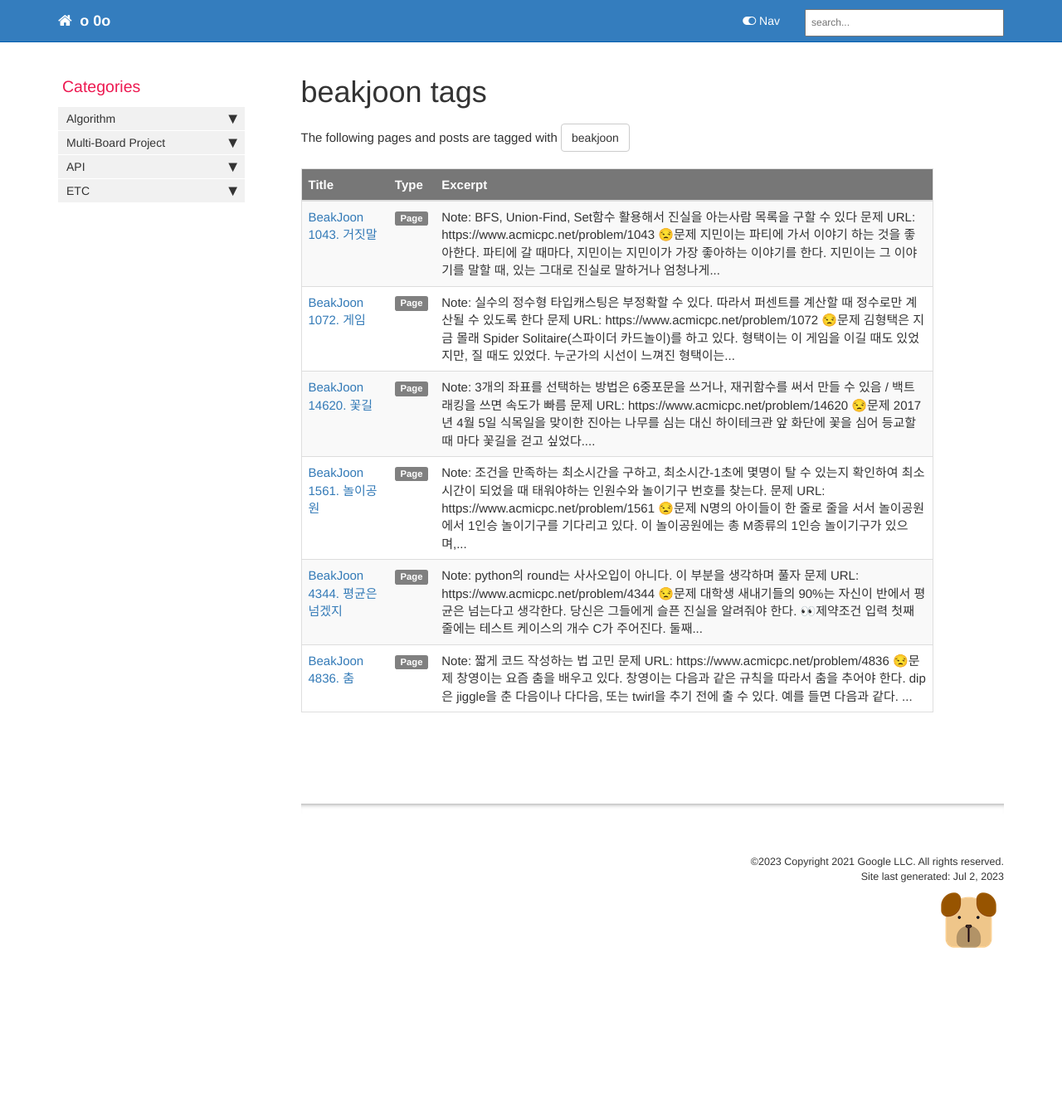
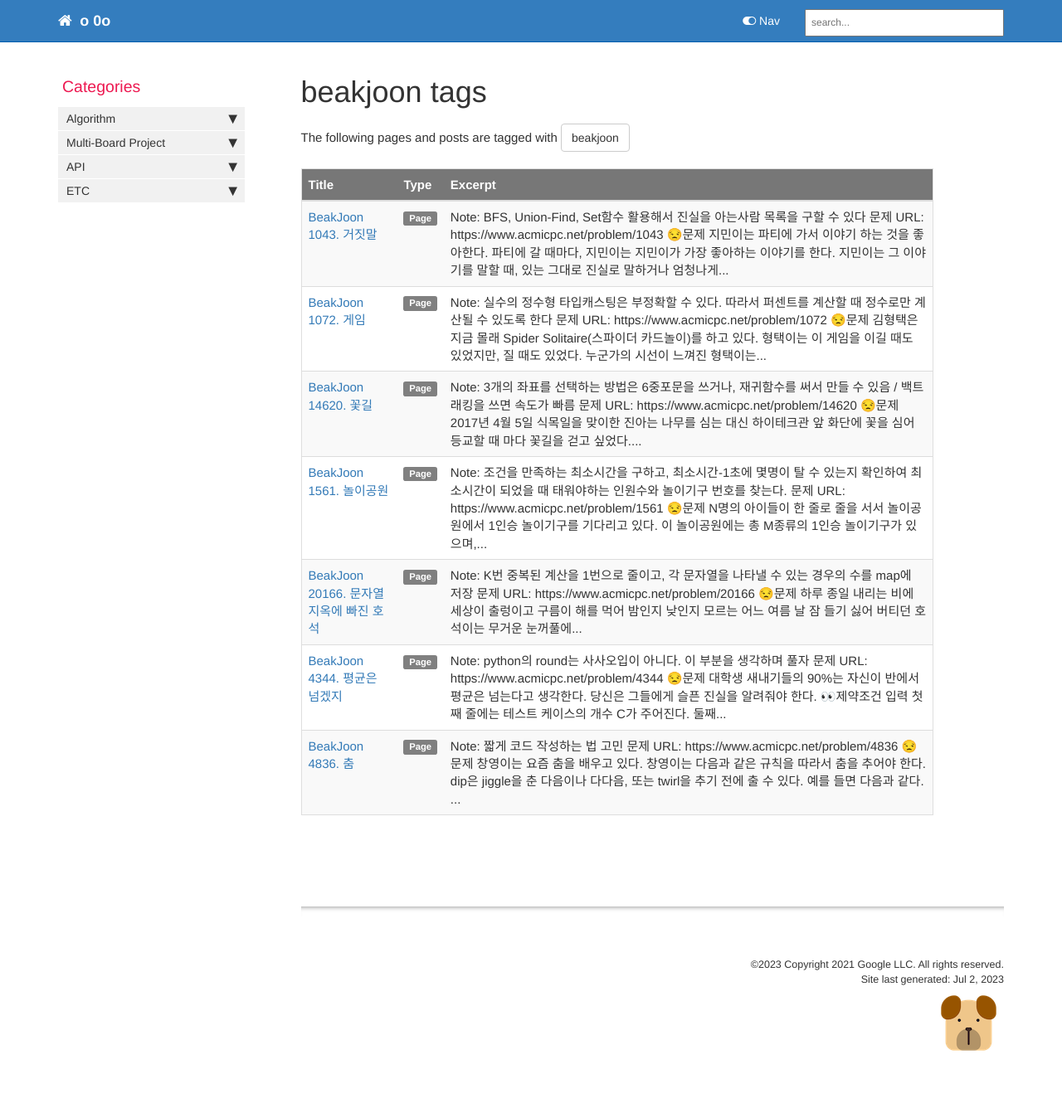
Before and after one commit to JeonJe/JeonJe.github.io, a Jekyll site: the page built from pages/tags/tag_beackjoon.md, in a window 1280 px wide. Shown: the whole page at 83% size. Built offline with Jekyll 4.4.1, drawn with Linux system fonts in a browser that asks for light colours; comment, search, counter and statistics services are not loaded; before the commit the page ends 1212 px from its top, so only the background shows below that; some of the changed lines change nothing that is shown.

Commit message:
posting : BOJ_20166

````diff
--- a/_data/sidebars/mydoc_sidebar.yml
+++ b/_data/sidebars/mydoc_sidebar.yml
@@ -9,6 +9,9 @@ entries:
   - title: Algorithm
     output: web, pdf
     folderitems:
+    - title: BeakJoon 20166. 문자열 지옥에 빠진 호석
+      url: /BOJ_20166.html
+      output: web, pdf
     - title: BeakJoon 1043. 거짓말
       url: /BOJ_1043.html
       output: web, pdf
--- /dev/null
+++ b/pages/algorithm/BOJ_20166.md
@@ -0,0 +1,249 @@
+---
+title: BeakJoon  20166. 문자열 지옥에 빠진 호석
+tags: [beakjoon, dfs]
+keywords: beakjoon, 20166, 문자열 지옥에 빠진 호석
+sidebar: mydoc_sidebar
+permalink: BOJ_20166.html
+folder: algorithm
+last_updated : 2023-07-02
+---
+
+
+{% include note.html content="K번 중복된 계산을 1번으로 줄이고, 각 문자열을 나타낼 수 있는 경우의 수를 map에 저장" %}
+
+문제 URL: https://www.acmicpc.net/problem/20166
+
+
+
+# 😒문제
+
+---
+
+*하루 종일 내리는 비에 세상이 출렁이고 구름이 해를 먹어 밤인지 낮인지 모르는 어느 여름 날*
+
+잠 들기 싫어 버티던 호석이는 무거운 눈꺼풀에 패배했다. 정신을 차려보니 바닥에는 격자 모양의 타일이 가득한 세상이었고, 각 타일마다 알파벳 소문자가 하나씩 써있다더라. 두려움에 가득해 미친듯이 앞만 보고 달려 끝을 찾아 헤맸지만 이 세상은 끝이 없었고, 달리다 지쳐 바닥에 드러누우니 하늘에 이런 문구가 핏빛 구름으로 떠다니고 있었다.
+
+- 이 세상은 *N*행 *M*열의 격자로 생겼으며, 각 칸에 알파벳이 써있고 환형으로 이어진다. 왼쪽 위를 (1, 1), 오른쪽 아래를 (*N*, *M*)이라고 하자.
+- 너는 아무 곳에서나 시작해서 상하좌우나 대각선 방향의 칸으로 한 칸씩 이동할 수 있다. 이 때, 이미 지나 왔던 칸들을 다시 방문하는 것은 허용한다.
+- 시작하는 격자의 알파벳을 시작으로, 이동할 때마다 각 칸에 써진 알파벳을 이어 붙여서 문자열을 만들 수 있다.
+- 이 곳의 신인 내가 좋아하는 문자열을 *K* 개 알려줄 터이니, 각 문자열 마다 너가 만들 수 있는 경우의 수를 잘 대답해야 너의 세계로 돌아갈 것이다.
+- 경우의 수를 셀 때, 방문 순서가 다르면 다른 경우이다. 즉, (1,1)->(1,2) 로 가는 것과 (1,2)->(1,1) 을 가는 것은 서로 다른 경우이다.
+
+호석이는 하늘을 보고서 *"환형이 무엇인지는 알려달라!"* 며 소리를 지르니 핏빛 구름이 흩어졌다가 모이며 아래와 같은 말을 그렸다.
+
+- 너가 1행에서 위로 가면 *N* 행으로 가게 되며 반대도 가능하다.
+- 너가 1열에서 왼쪽으로 가면 *M* 열로 가게 되며 반대도 가능하다.
+- 대각선 방향에 대해서도 동일한 규칙이 적용된다.
+- 하늘에 아래와 같은 그림을 구름으로 그려줄 터이니 이해해 돕도록 하여라.
+- 예를 들어서, 너가 (1, 1)에서 위로 가면 (*N*, 1)이고, 왼쪽으로 가면 (1, *M*)이며 왼쪽 위 대각선 방향으로 가면 (*N*, *M*)인 것이다.
+
+
+세상을 이루는 격자의 정보와, *K* 개의 문자열이 주어졌을 때, 호석이가 대답해야 하는 정답을 구해주도록 하자.
+
+# 👀제약조건
+
+---
+
+## 입력
+
+첫번째 줄에 격자의 크기 *N*, *M*과 신이 좋아하는 문자열의 개수 *K* 가 주어진다.
+
+다음에 *N*개의 줄에 걸쳐서 M개의 알파벳 소문자가 공백없이 주어진다. 여기서의 첫 번째 줄은 1행의 정보이며, *N* 번째 줄은 *N*행의 정보이다.
+
+이어서 *K*개의 줄에 걸쳐서 신이 좋아하는 문자열이 주어진다. 모두 알파벳 소문자로 이루어져 있다.
+
+## 출력
+
+*K*개의 줄에 걸쳐서, 신이 좋아하는 문자열을 만들 수 있는 경우의 수를 순서대로 출력한다.
+
+## 제한
+
+- 3 ≤ *N*, *M* ≤ 10, *N*과 *M*은 자연수이다.
+- 1 ≤ *K* ≤ 1,000, *K*는 자연수이다.
+- 1 ≤ 신이 좋아하는 문자열의 길이 ≤ 5
+- 신이 좋아하는 문자열은 중복될 수도 있다.
+
+### 예제 입력 1
+
+```
+3 3 2
+aaa
+aba
+aaa
+aa
+bb
+
+```
+
+### 예제 출력 1
+
+```
+56
+0
+
+```
+
+### 예제 입력 2
+
+```
+3 4 3
+abcb
+bcaa
+abac
+aba
+abc
+cab
+
+```
+
+### 예제 출력 2
+
+```
+66
+32
+38
+```
+
+## 🤩접근방법
+
+---
+
+dfs문제 유형입니다.
+
+처음에는 `K번 문자열에 대해 1,1부터 N,M까지 각 좌표를 이동하면서 K번 문자열을 몇개 만들 수 있는지?` 를 확인하는 방식으로 접근하였습니다.
+
+하지만 문제 입력범위가 K는 최대 `1000`, 보드는 최대 `10x10`이며, `8`방향(상하좌우 대각선)에 대해 문자열의 최대 길이가 `5`개이기 때문에 **1000 x 10 x 10 x 8^5** = `3,276,800,000` 의 계산이 필요합니다. 이 방식으로 구현한 경우 python으로 제출 시 53%에서 시간초과가 발생합니다.
+
+위 접근 방식에서 개선할 수 있는 부분은 `K번 반복하는 부분 → 1회로 줄여 중복 계산`을 하지 않는 것입니다.
+
+생각해보면 K와 관계없이 보드에서 만들 수 있는 문자열의 수는 최대 **10 x 10 x 8^5** = `3276800` 입니다.
+
+즉, 최대 `327600` 번으로 문자열이 모든 좌표에서 각 문자열이 몇번 나오는지 map(key는 문자열, value는 횟수)에 담아둘 수 있게 됩니다.
+
+이후 반복문 K번을 따로 돌면서 Map에 담긴 문자열을 만들 수 있는 경우의 수를 O(1)로 확인하는 것이 문제의 핵심이였습니다.
+
+## 🤔풀이
+
+---
+
+```python
+import sys
+from collections import defaultdict
+input = sys.stdin.readline
+sys.setrecursionlimit(10**9)
+
+N, M, K = map(int,input().split())
+board = [list(input().rstrip()) for _ in range(N)]
+str_map = defaultdict(int)
+
+dx = [1,1,0,-1,-1,-1,0,1]
+dy = [0,-1,-1,-1,0,1,1,1]
+
+def dfs(x,y,depth,path):
+    if depth == 5:
+        return
+
+    str_map[path] += 1
+
+    for i in range(8):
+        nx = (x + dx[i] + N) % N
+        ny = (y + dy[i] + M) % M
+        dfs(nx, ny, depth+1, path + board[nx][ny])
+
+for i in range(N):
+  for j in range(M):
+    dfs(i,j,0,board[i][j])
+
+for i in range(K):
+    target = input().rstrip()
+    print(str_map[target])
+```
+
+## 🧐
+
+---
+
+**처음 접근한 DFS 코드  python 53% 시간초과**
+
+```python
+import sys
+input = sys.stdin.readline
+sys.setrecursionlimit(10**9)
+
+from collections import defaultdict
+
+N, M, K = map(int,input().split())
+
+board = [list(input()) for _ in range(N)]
+
+dx = [1,1,0,-1,-1,-1,0,1]
+dy = [0,-1,-1,-1,0,1,1,1]
+
+def solution():
+    #target을 만들 수 있는 경우의 수를 리턴
+    for i in range(N):
+        for j in range(M):
+            #i,j에서 시작
+            dfs(i,j,1,[board[i][j]])
+
+    global cnt
+    return cnt
+
+def dfs(x,y,depth,path):
+    if depth >= 5:
+        return
+
+    global target
+    if len(path) >= len(target):
+
+        if target == "".join(path):
+            global cnt
+            cnt += 1
+        return
+
+    for i in range(8):
+        nx = x + dx[i]
+        ny = y + dy[i]
+
+        if nx < 0:
+            nx = N-1
+        elif nx >= N:
+            nx = 0
+        if ny < 0:
+            ny = M-1
+        elif ny >= M:
+            ny = 0
+
+        prev = "".join(path)
+        check = prev + board[nx][ny]
+
+        if check == target[:depth+1]:
+          path.append(board[nx][ny])
+          dfs(nx,ny,depth+1,path)
+          path.pop()
+
+
+for i in range(K):
+    target = input()
+    cnt = 0
+    print(solution())
+```
+
+
+1. 속도를 증가시키려고 input = sys.stdin.readline을 사용할 수 있습니다. 다만 이 방식으로 읽어들일 경우 `‘\n’` 도 포함될 수 있기 때문에 `rstript()` 을 함께 사용해줘야합니다.
+2. 환형으로 이동하는 부분에 대한 코드는 아래와 같이 개선할 수 있습니다. 처음엔 아래와 같이 if문으로 작성하였는데, 이 코드는 `%` 연산을 활용하여 2줄로 나타낼 수 있었습니다.
+
+```python
+	   if nx < 0:
+            nx = N-1
+        elif nx >= N:
+            nx = 0
+        if ny < 0:
+            ny = M-1
+        elif ny >= M:
+            ny = 0
+#+N을 더해줘서 -1을 절대 만들지 않을 수도 있고, +N을 생략하더라도 -1%(N)을하면
+#원하는 N-1로 나타낼 수 있습니다.
+    nx = (x + dx[i]+N ) % N
+    ny = (y + dy[i] ) % M
+```
````
